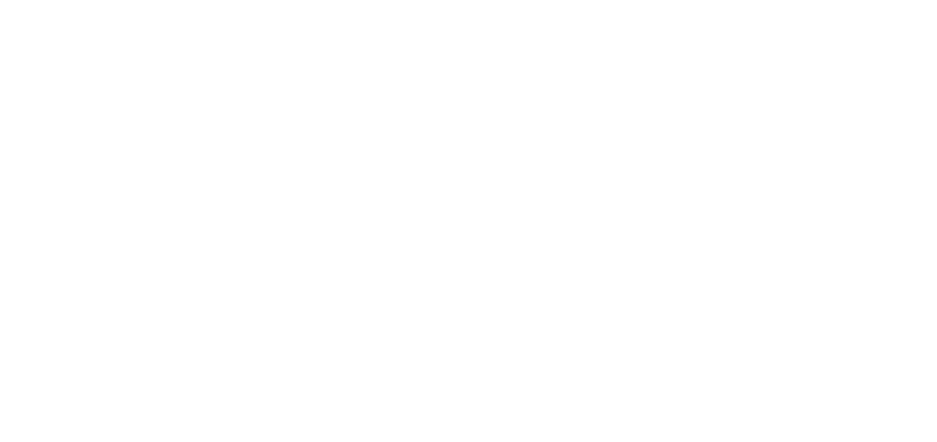
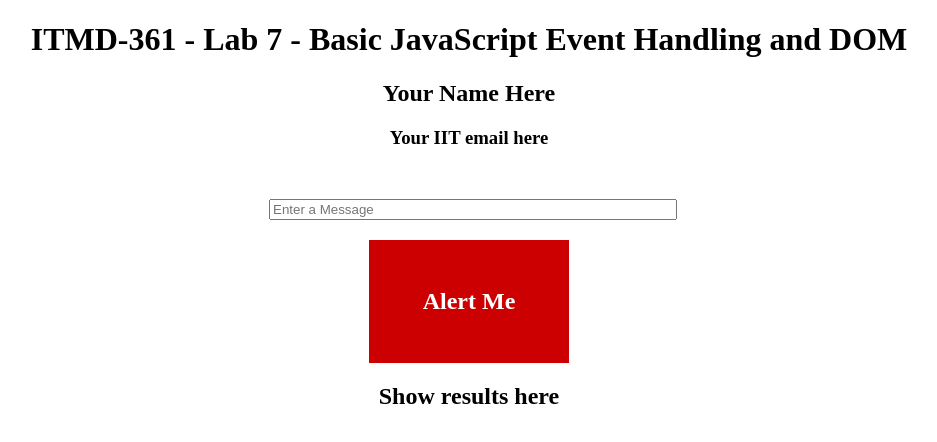
Before and after one commit to dmanney/ITMD361_lab6, a plain HTML site: page index.html in a window 1280 px wide. Shown: the whole page, without its empty margins (171-1108 px from the left). Drawn offline with Linux system fonts and the light colour scheme.

Commit message:
initial site skeleton

```diff
--- a/index.html
+++ b/index.html
@@ -26,4 +26,17 @@
 	}
   </style>
 </head>
+<body>
+  <h1 class="center">ITMD-361 - Lab 7 - Basic JavaScript Event Handling and DOM</h1>
+  <h2 class="center">Your Name Here</h2>
+  <h3 class="center">Your IIT email here</h3>
+  <div id="container">
+    <input id="entryinput" type="text" name="textentry" placeholder="Enter a Message">
+    <div id="entrybutton">Alert Me</div>
+	<h2 id="textoutput" class="center">Show results here</h2>
+  </div>
+<script type="text/javascript">
+
+</script>
+</body>
 </html>
```
